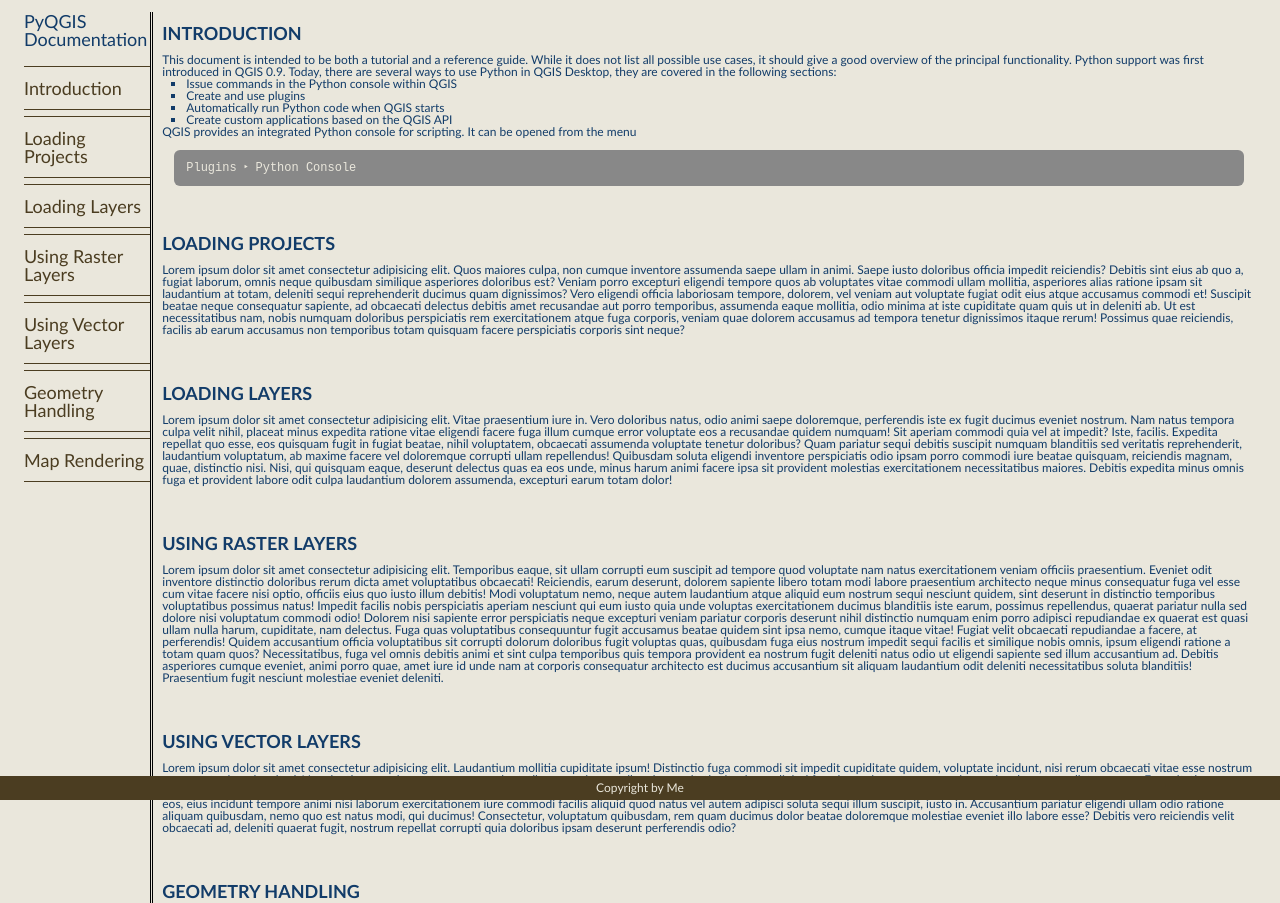
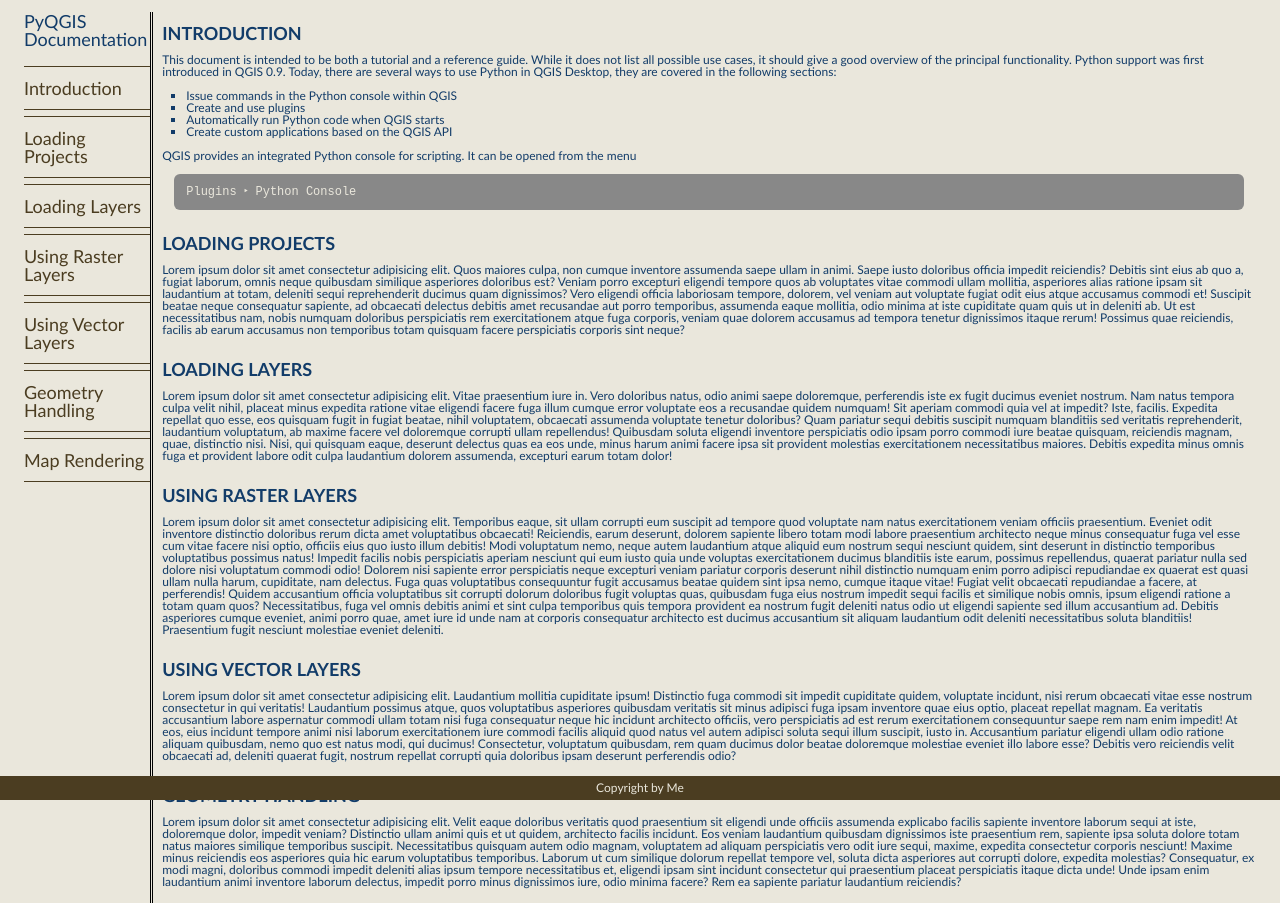
Before and after one commit to icelandico/minor-rwd-projects, a plain HTML site: page projects/technical-documentation/technical-documentation.html in a window 1280 px wide. Shown: the top 903 px of the page. Drawn offline with Linux system fonts and the light colour scheme.

Commit message:
First article content

```diff
--- a/projects/technical-documentation/technical-documentation.css
+++ b/projects/technical-documentation/technical-documentation.css
@@ -75,12 +75,15 @@
 
 .main-content {
   display: grid;
-  grid-gap: 2rem;
   grid-area: content;
   margin-bottom: 2rem;
 }
 
 .main-section > * {
+  margin: 1rem 0;
+}
+
+article > * {
   margin: 1rem 0;
 }
 
```
Also changed, not shown: projects/technical-documentation/technical-documentation.html (+7 -0 lines).
